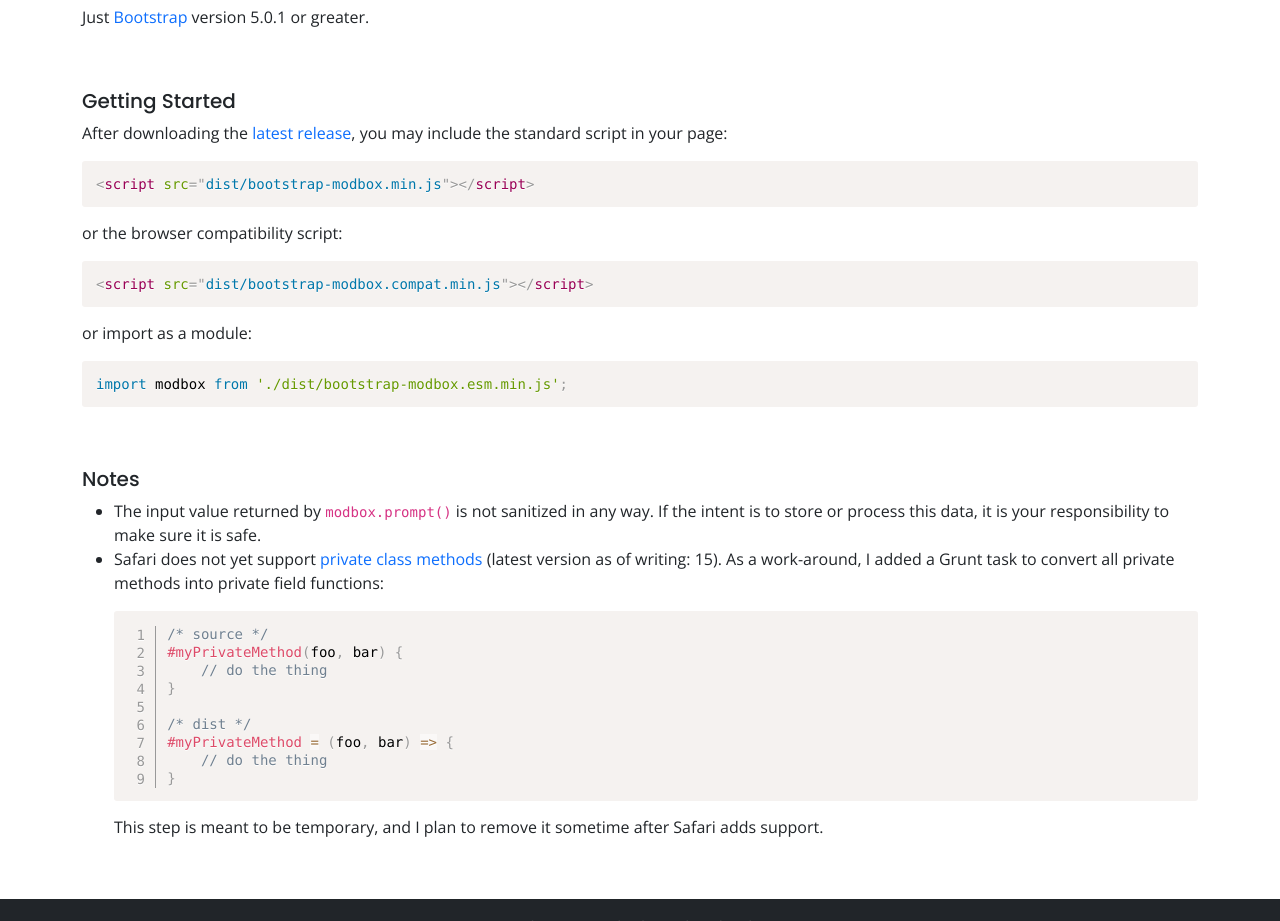
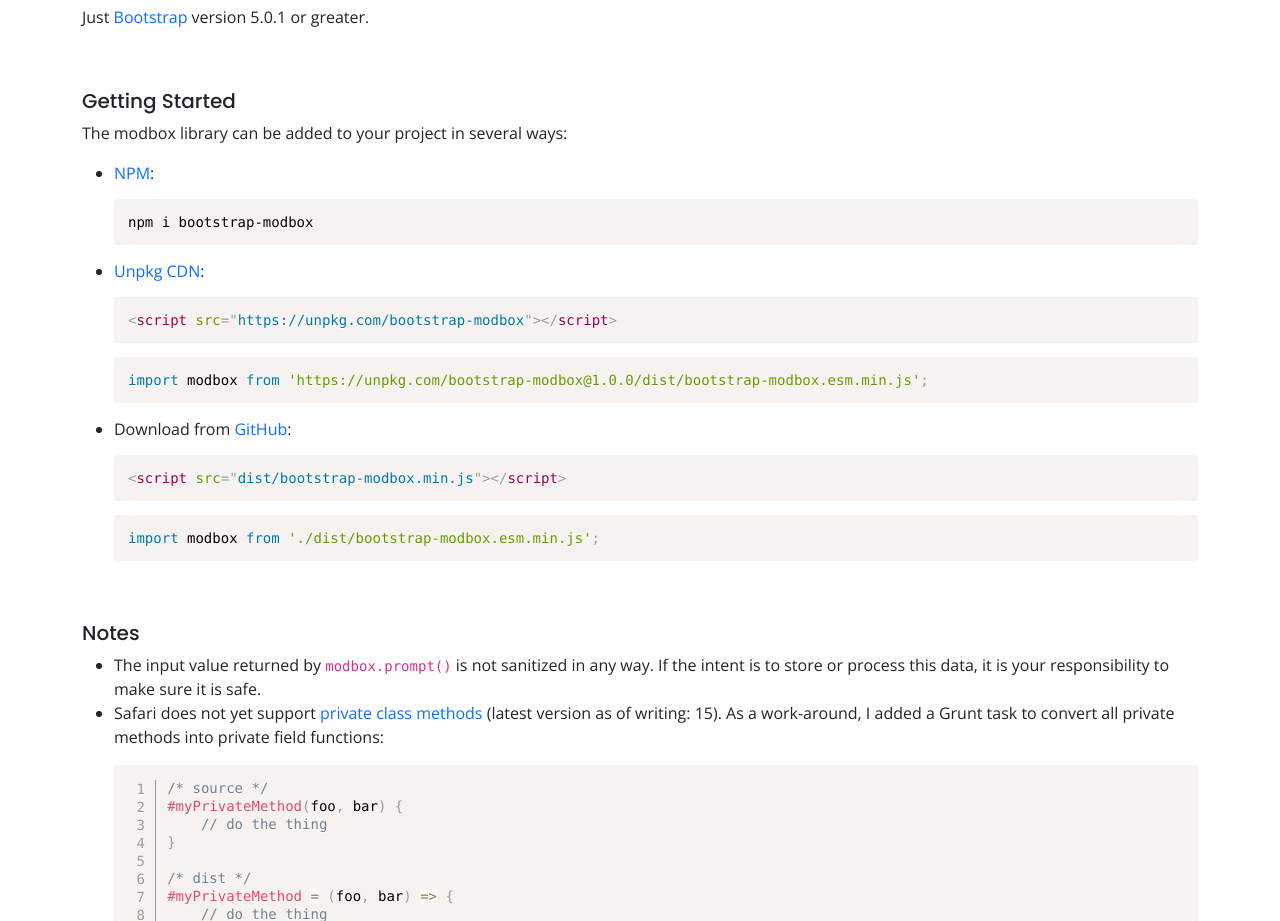
Before and after one commit to erobertson42/bootstrap-modbox, a website: page docs/index.html in a window 1280 px wide. Shown: the part 812-1733 px from the top of the page. Drawn offline with nearby package versions, Linux system fonts and the light colour scheme.

Commit message:
update "Getting Started" info

```diff
--- a/docs/index.html
+++ b/docs/index.html
@@ -36,26 +36,43 @@
 
 			<section>
 				<h5>Getting Started</h5>
-				<p>After downloading the <a href="https://github.com/erobertson42/bootstrap-modbox/releases" target="_modboxRel">latest release</a>, you may include the standard script in your page:</p>
+				<p>The modbox library can be added to your project in several ways:</p>
+				<ul>
+					<li>
+						<a href="https://www.npmjs.com/package/bootstrap-modbox" target="_npm">NPM</a>:
+						<pre>
+							<code class="lang-plain">
+								npm i bootstrap-modbox
+							</code>
+						</pre>
+					</li>
+					<li>
+						<a href="https://unpkg.com/browse/bootstrap-modbox/" target="_unpkg">Unpkg CDN</a>:
+						<pre>
+							<code class="lang-html">
+								&lt;script src="https://unpkg.com/bootstrap-modbox">&lt;/script>
+							</code>
+						</pre>
+						<pre>
+							<code class="lang-js">
+								import modbox from 'https://unpkg.com/bootstrap-modbox@1.0.0/dist/bootstrap-modbox.esm.min.js';
+							</code>
+						</pre>
+					</li>
+					<li>
+						Download from <a href="https://github.com/erobertson42/bootstrap-modbox/releases" target="_githubRel">GitHub</a>:
 						<pre>
 							<code class="lang-html">
 								&lt;script src="dist/bootstrap-modbox.min.js">&lt;/script>
 							</code>
 						</pre>
-
-				<p>or the browser compatibility script:</p>
-				<pre>
-					<code class="lang-html">
-						&lt;script src="dist/bootstrap-modbox.compat.min.js">&lt;/script>
-					</code>
-				</pre>
-
-				<p>or import as a module:</p>
 						<pre>
 							<code class="lang-js">
 								import modbox from './dist/bootstrap-modbox.esm.min.js';
 							</code>
 						</pre>
+					</li>
+				</ul>
 			</section>
 
 			<section>
```
Also changed, not shown: README.md. Lines whose indentation alone changed are shown as unchanged.
